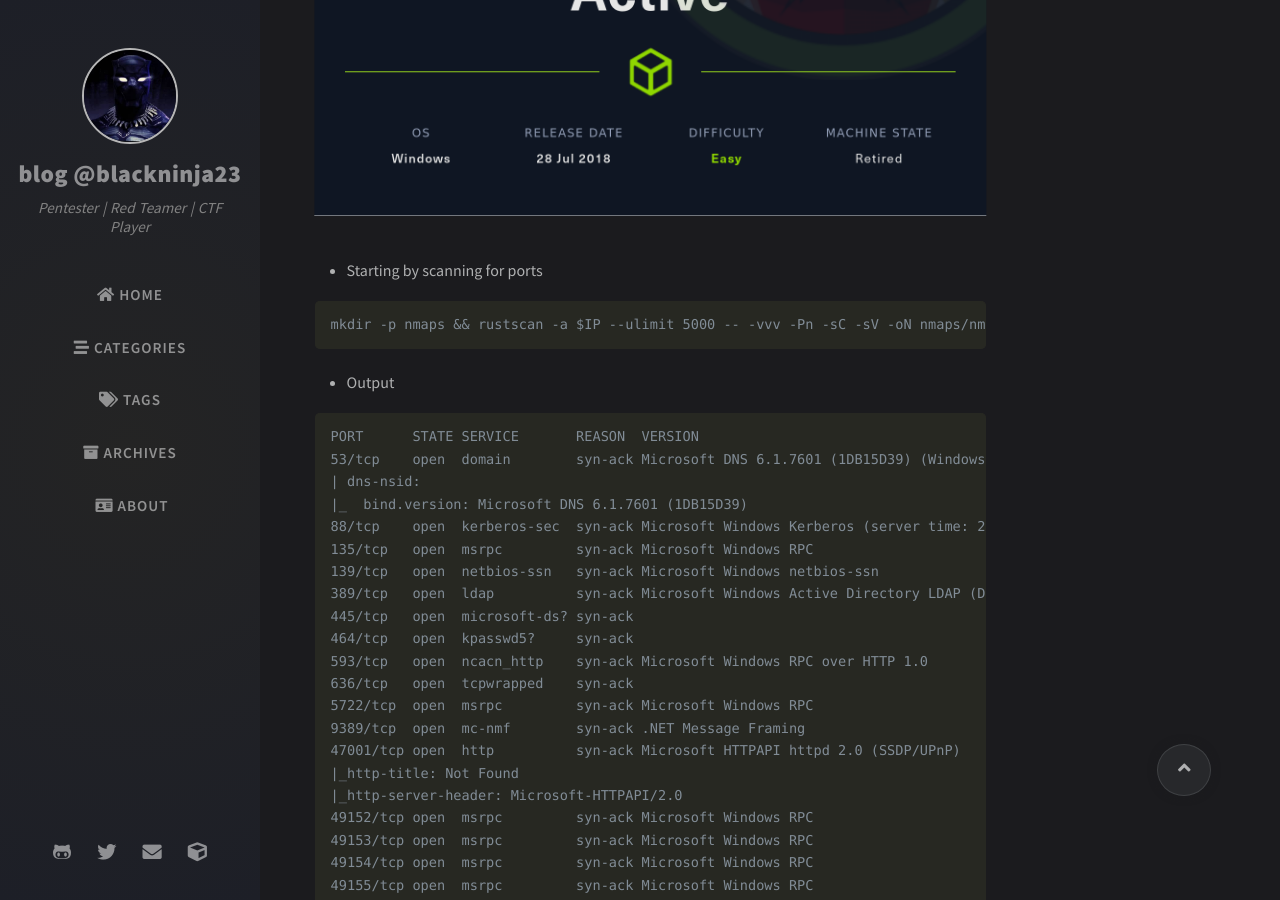
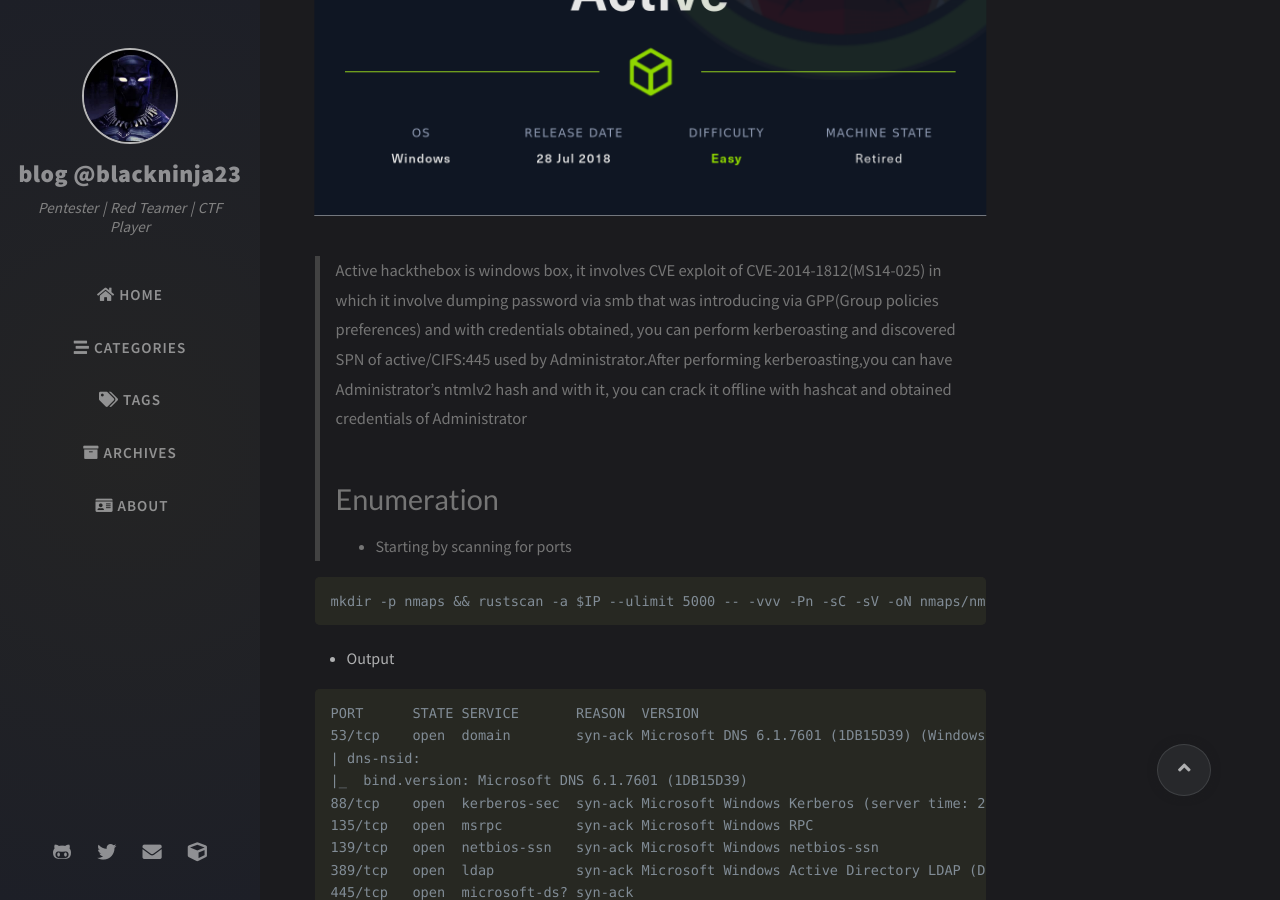
Before and after one commit to blackninja23/blackninja23.github.io, a Jekyll site: the page built from _posts/HTB/easy/Active/2021-07-19-Active-HTB.md, in a window 1280 px wide and 900 px high, scrolled down 499 px. Built offline with Jekyll 4.4.1, drawn with Linux system fonts in a browser that asks for light colours; nearby versions of some CDN libraries; comment, search, counter and statistics services are not loaded.

Commit message:
Update 2021-07-19-Active-HTB.md

````diff
--- a/_posts/HTB/easy/Active/2021-07-19-Active-HTB.md
+++ b/_posts/HTB/easy/Active/2021-07-19-Active-HTB.md
@@ -6,6 +6,8 @@
 tags: [nmap, rustscan, crackmapexec, smbclient, GPP-Group-XML-Leaking-cpassword(MS14-025)(CVE-2014-1812), bloodhound-python, bloodhound, impacket-GetUserSPNs(Kerberoasting), kerberoasting, hashcat, hashcat-13100, impacket-psexec, oscp, oscp-windows]
 image: /assets/img/HTB/easy/Active/Active.png
 ---
+> Active hackthebox is windows box, it involves CVE exploit of CVE-2014-1812(MS14-025) in which it involve dumping password via smb that was introducing via GPP(Group policies preferences) and with credentials obtained, you can perform kerberoasting  and discovered SPN of active/CIFS:445 used by Administrator.After performing kerberoasting,you can have Administrator's ntmlv2 hash and with it, you can crack it offline with hashcat and obtained credentials of Administrator
+# Enumeration
 - Starting by scanning for ports
 
 ```
````
